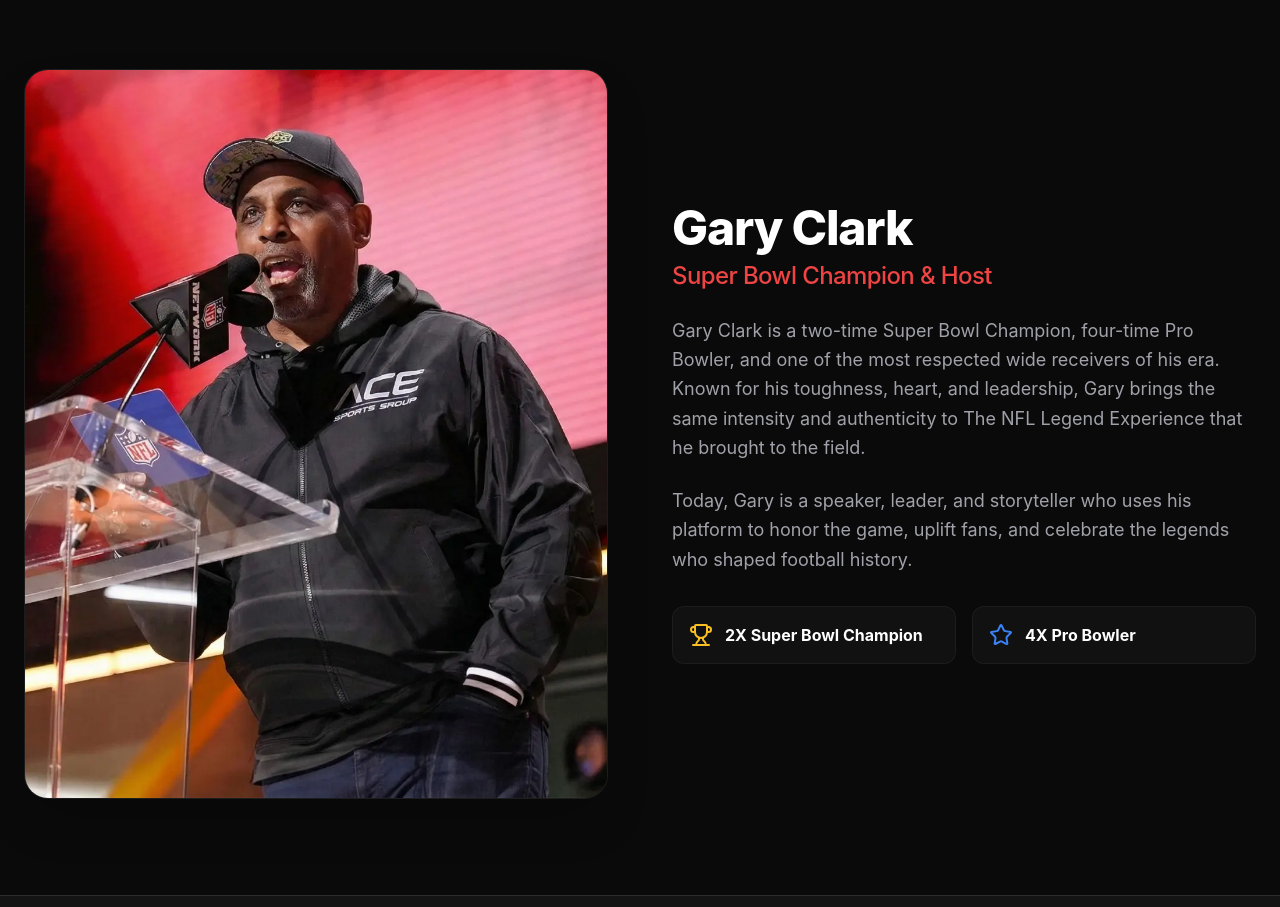
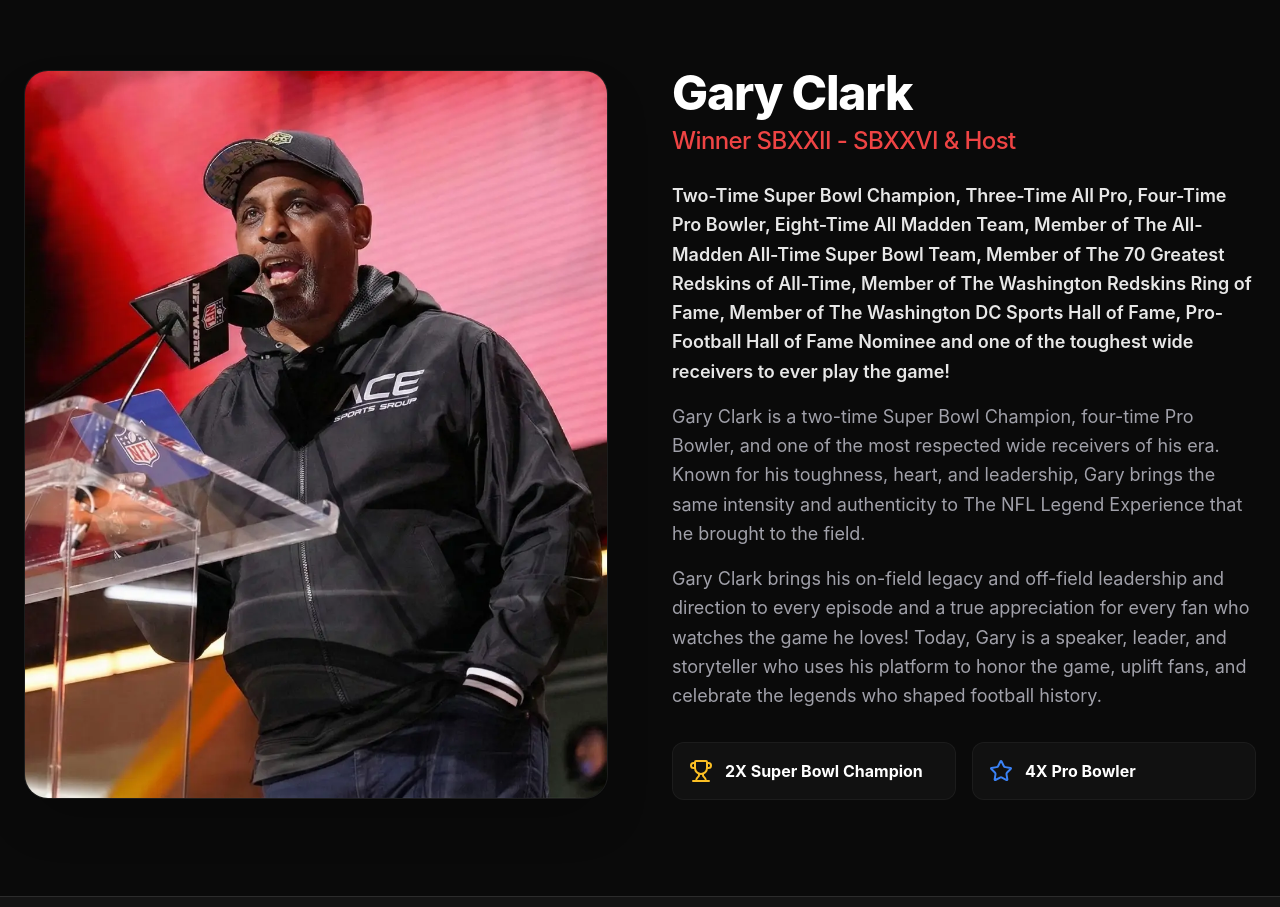
Before and after one commit to aashath0317/gary_clark_02_20_2026, a React (Vite) app: page /hosts in a window 1280 px wide. Shown: the part 580-1487 px from the top of the page. Built offline with nearby package versions, Linux system fonts and the light colour scheme.

Commit message:
gary text fix

```diff
--- a/src/pages/Home.jsx
+++ b/src/pages/Home.jsx
@@ -154,10 +154,18 @@ const Home = () => {
                                     <img src="/gary_clark.webp" alt="Gary Clark" className="w-full h-full object-cover" />
                                 </div>
                                 <h3 className="text-3xl font-black mb-2">Gary Clark</h3>
-                                <p className="text-accent-primary font-bold tracking-wide uppercase text-sm mb-6">2X Super Bowl Champion</p>
-                                <p className="text-text-secondary leading-relaxed mb-8 flex-grow">
-                                    Two-time Super Bowl Champion, four-time Pro Bowler, and one of the toughest wide receivers to ever play the game, Gary Clark brings his on-field legacy and off-field leadership to every episode.
-                                </p>
+                                <p className="text-accent-primary font-bold tracking-wide uppercase text-sm mb-6">Winner SBXXII - SBXXVI</p>
+                                <div className="text-text-secondary leading-relaxed mb-8 flex-grow flex flex-col gap-4">
+                                    <p className="font-semibold text-white/90">
+                                        Two-Time Super Bowl Champion, Three-Time All Pro, Four-Time Pro Bowler, Eight-Time All Madden Team, Member of The All-Madden All-Time Super Bowl Team, Member of The 70 Greatest Redskins of All-Time, Member of The Washington Redskins Ring of Fame, Member of The Washington DC Sports Hall of Fame, Pro-Football Hall of Fame Nominee and one of the toughest wide receivers to ever play the game!
+                                    </p>
+                                    <p>
+                                        Two-time Super Bowl Champion, four-time Pro Bowler, and one of the toughest wide receivers to ever play the game, Gary Clark brings his on-field legacy and off-field leadership to every episode.
+                                    </p>
+                                    <p>
+                                        Gary Clark brings his on-field legacy and off-field leadership and direction to every episode and a true appreciation for every fan who watches the game he loves!
+                                    </p>
+                                </div>
                             </div>
                         </div>
 
--- a/src/pages/Hosts.jsx
+++ b/src/pages/Hosts.jsx
@@ -33,13 +33,18 @@ const Hosts = () => {
 
                         <div className="animate-fade-in fade-in-delay-1">
                             <h2 className="text-4xl md:text-5xl mb-2">Gary Clark</h2>
-                            <h3 className="text-2xl text-accent-primary font-medium mb-6">Super Bowl Champion & Host</h3>
-                            <p className="text-lg text-text-secondary mb-6 leading-relaxed">
-                                Gary Clark is a two-time Super Bowl Champion, four-time Pro Bowler, and one of the most respected wide receivers of his era. Known for his toughness, heart, and leadership, Gary brings the same intensity and authenticity to The NFL Legend Experience that he brought to the field.
-                            </p>
-                            <p className="text-lg text-text-secondary mb-8 leading-relaxed">
-                                Today, Gary is a speaker, leader, and storyteller who uses his platform to honor the game, uplift fans, and celebrate the legends who shaped football history.
-                            </p>
+                            <h3 className="text-2xl text-accent-primary font-medium mb-6">Winner SBXXII - SBXXVI & Host</h3>
+                            <div className="text-lg text-text-secondary mb-8 leading-relaxed space-y-4">
+                                <p className="font-semibold text-white/90">
+                                    Two-Time Super Bowl Champion, Three-Time All Pro, Four-Time Pro Bowler, Eight-Time All Madden Team, Member of The All-Madden All-Time Super Bowl Team, Member of The 70 Greatest Redskins of All-Time, Member of The Washington Redskins Ring of Fame, Member of The Washington DC Sports Hall of Fame, Pro-Football Hall of Fame Nominee and one of the toughest wide receivers to ever play the game!
+                                </p>
+                                <p>
+                                    Gary Clark is a two-time Super Bowl Champion, four-time Pro Bowler, and one of the most respected wide receivers of his era. Known for his toughness, heart, and leadership, Gary brings the same intensity and authenticity to The NFL Legend Experience that he brought to the field.
+                                </p>
+                                <p>
+                                    Gary Clark brings his on-field legacy and off-field leadership and direction to every episode and a true appreciation for every fan who watches the game he loves! Today, Gary is a speaker, leader, and storyteller who uses his platform to honor the game, uplift fans, and celebrate the legends who shaped football history.
+                                </p>
+                            </div>
 
                             <div className="grid grid-cols-2 gap-4">
                                 <div className="glass p-4 rounded-xl flex items-center">
```
